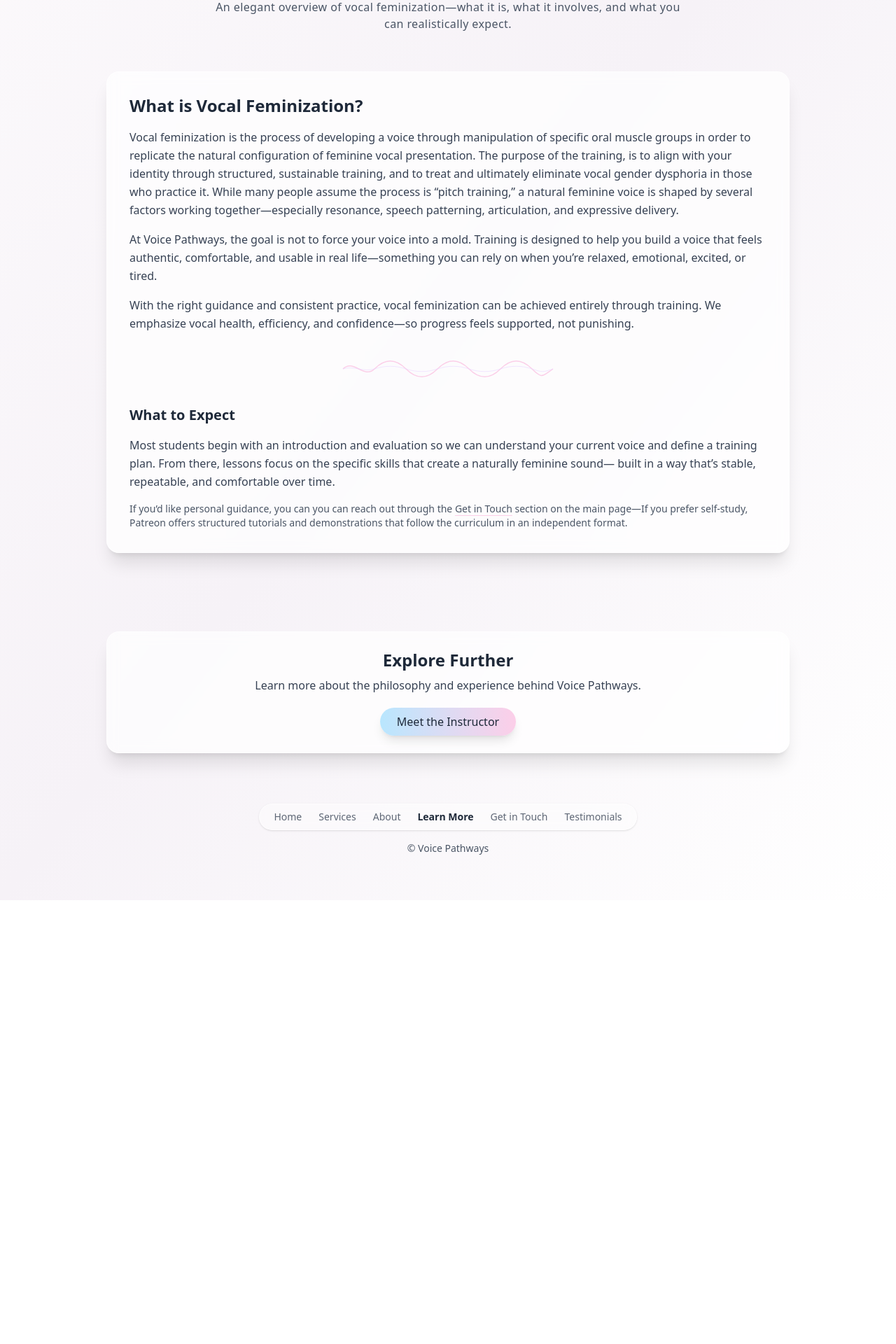
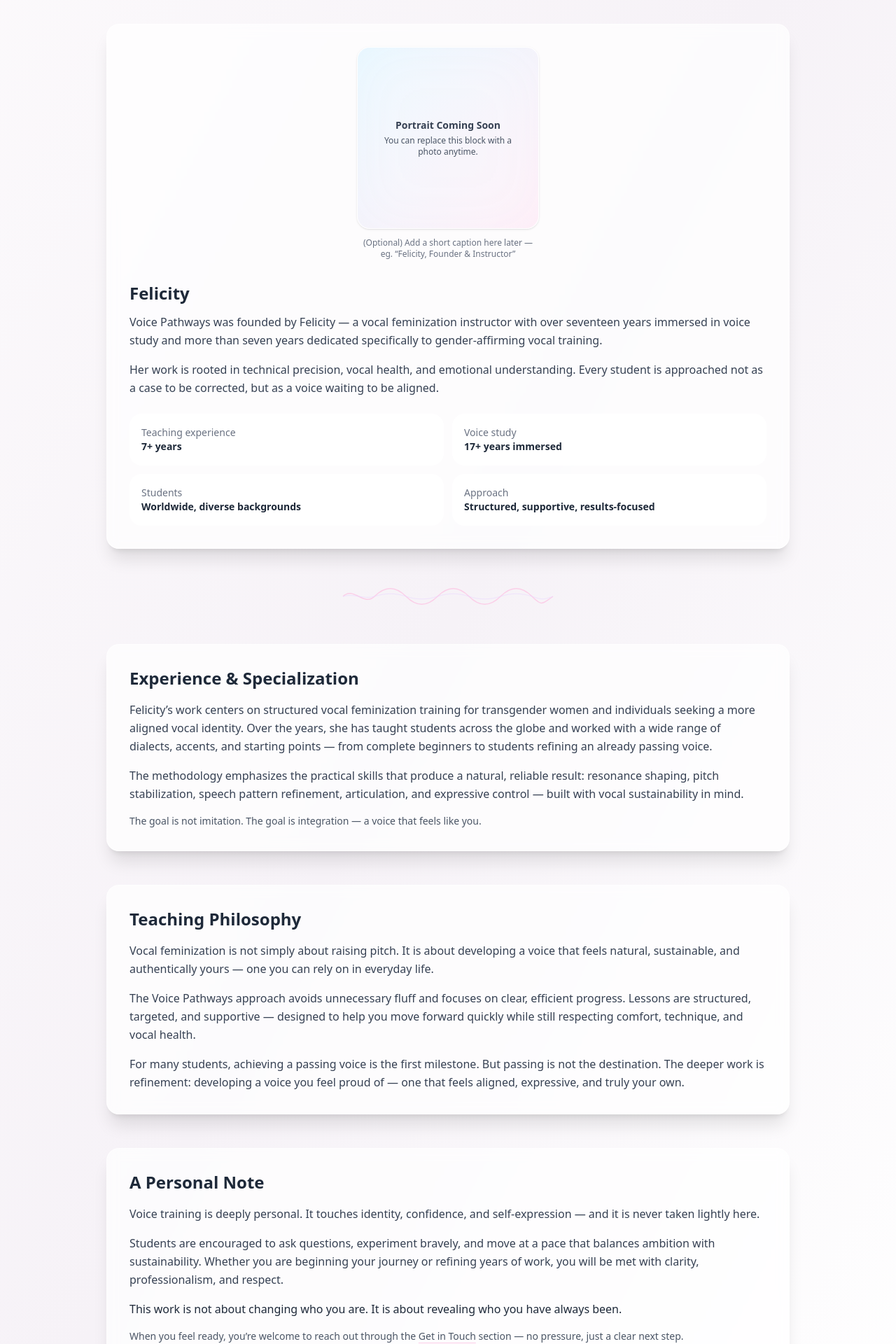
Before and after one commit to Aeriebella/Voice-Pathways, a Next.js app: page /learn/meet-the-instructor in a window 1280 px wide. Shown: the part 360-2280 px from the top of the page at 70% size. Before the commit the page ends 1646 px from the top, so only its background shows below. Built offline with nearby package versions, Linux system fonts and the light colour scheme.

Commit message:
Update page.tsx

```diff
--- a/app/learn/meet-the-instructor/page.tsx
+++ b/app/learn/meet-the-instructor/page.tsx
@@ -1,12 +1,12 @@
 import type { Metadata } from 'next'
 
 export const metadata: Metadata = {
-  title: 'Learn More: Vocal Feminization | Voice Pathways',
+  title: 'Meet the Instructor | Voice Pathways',
   description:
-    'A clear, compassionate overview of vocal feminization—what it is, what it involves, and how Voice Pathways approaches sustainable, results-focused voice training.',
+    'Meet Felicity, founder of Voice Pathways — a results-focused vocal feminization instructor with years of dedicated experience, global students, and a compassionate, structured approach.',
 }
 
-export default function VocalFeminizationLearnPage() {
+export default function MeetTheInstructorPage() {
   return (
     <div className="relative min-h-screen overflow-x-hidden bg-gradient-to-br from-[#fcfafc] via-[#f6f2f7] to-white text-gray-800">
       {/* soft ambient glow (pearl) */}
@@ -23,7 +23,7 @@ export default function VocalFeminizationLearnPage() {
           className="pointer-events-none absolute inset-x-0 top-0 h-24 bg-gradient-to-b from-white/70 to-transparent"
         />
 
-        {/* Nav pill (matches homepage vibe) */}
+        {/* Nav pill (matches your site style) */}
         <nav className="mt-1 max-w-full flex items-center justify-start sm:justify-center gap-x-4 sm:gap-x-6 gap-y-2 text-sm text-gray-700/80 rounded-full border border-white/60 bg-white/40 px-4 sm:px-5 py-2 shadow-sm backdrop-blur overflow-x-auto">
           <a href="/#home" className="hover:underline">
             Home
@@ -34,7 +34,10 @@ export default function VocalFeminizationLearnPage() {
           <a href="/#about" className="hover:underline">
             About
           </a>
-          <span className="font-semibold text-gray-800">Learn More</span>
+          <a href="/learn/vocal-feminization" className="hover:underline">
+            Learn More
+          </a>
+          <span className="font-semibold text-gray-800">Meet the Instructor</span>
           <a href="/#apply" className="hover:underline">
             Get in Touch
           </a>
@@ -43,56 +46,87 @@ export default function VocalFeminizationLearnPage() {
           </a>
         </nav>
 
+        {/* Logo (same vibe as other pages) */}
         <img
           src="/logo.png"
           alt="Voice Pathways logo"
-          className="h-36 sm:h-48 w-auto -mb-1 mt-2 opacity-95 drop-shadow-sm"
+          className="h-28 sm:h-32 w-auto mt-3 opacity-95 drop-shadow-sm"
+          draggable={false}
         />
 
-        <h1 className="mt-4 text-3xl sm:text-5xl font-semibold tracking-wide font-['Playfair_Display']">
-          Learn More: Vocal Feminization
+        <h1 className="mt-1 text-3xl sm:text-5xl font-semibold tracking-wide font-['Playfair_Display']">
+          Meet the Instructor
         </h1>
+
         <p className="mt-2 text-base tracking-wide text-gray-600 max-w-2xl">
-          An elegant overview of vocal feminization—what it is, what it involves, and what you can realistically expect.
+          A little more about the person behind Voice Pathways — the approach, the experience, and the care that shapes
+          every lesson.
         </p>
       </header>
 
       <main className="relative max-w-5xl mx-auto grid gap-10 sm:gap-12 px-4 sm:px-6 py-8 sm:py-10 z-10">
+        {/* Portrait + quick facts */}
         <section className="rounded-2xl shadow-xl backdrop-blur bg-white/70 border border-white/60">
-          <div className="p-6 sm:p-8">
-            <h2 className="text-2xl font-semibold">What is Vocal Feminization?</h2>
+          <div className="p-6 sm:p-8 grid gap-8 md:grid-cols-[260px,1fr] items-start">
+            {/* Portrait placeholder */}
+            <div className="mx-auto w-full max-w-[260px]">
+              <div className="relative aspect-square rounded-2xl border border-white/60 bg-white/55 shadow-sm overflow-hidden">
+                <div
+                  aria-hidden="true"
+                  className="absolute inset-0 bg-gradient-to-br from-sky-200/35 to-pink-200/35"
+                />
+                <div aria-hidden="true" className="absolute inset-0 blur-2xl opacity-70 bg-white/40" />
+                <div className="relative h-full w-full flex items-center justify-center text-center p-6">
+                  <div>
+                    <p className="text-sm font-semibold text-gray-700">Portrait Coming Soon</p>
+                    <p className="mt-1 text-xs text-gray-600">
+                      You can replace this block with a photo anytime.
+                    </p>
+                  </div>
+                </div>
+              </div>
 
-            <div className="mt-4 space-y-4 text-gray-700 leading-relaxed">
-              <p>
-                Vocal feminization is the process of developing a voice through manipulation of specific
-                 oral muscle groups in order to replicate the natural configuration of feminine vocal presentation.
-                 The purpose of the training, is to align with your identity through structured,
-                sustainable training, and to treat and ultimately eliminate vocal gender dysphoria in those who practice it.
-                 While many people assume the process is “pitch training,” a natural feminine voice is
-                shaped by several factors working together—especially resonance, speech patterning, articulation, and
-                expressive delivery.
-              </p>
-
-              <p>
-                At Voice Pathways, the goal is not to force your voice into a mold. Training is designed to help you build
-                a voice that feels authentic, comfortable, and usable in real life—something you can rely on when you’re
-                relaxed, emotional, excited, or tired.
-              </p>
-
-              <p>
-                With the right guidance and consistent practice, vocal feminization can be achieved entirely through
-                training. We emphasize vocal health, efficiency, and confidence—so progress feels supported, not punishing.
+              <p className="mt-3 text-xs text-gray-500 text-center">
+                (Optional) Add a short caption here later — eg. “Felicity, Founder & Instructor”
               </p>
             </div>
 
-            {/* soundwave divider */}
-            <div className="mt-8 flex justify-center">
-              <svg
-                className="h-10 w-full max-w-2xl"
-                viewBox="0 0 300 40"
-                fill="none"
-                xmlns="http://www.w3.org/2000/svg"
+            {/* Intro / summary */}
+            <div>
+              <h2 className="text-2xl font-semibold">Felicity</h2>
+              <p className="mt-3 text-gray-700 leading-relaxed">
+                Voice Pathways was founded by Felicity — a vocal feminization instructor with over seventeen years immersed
+                in voice study and more than seven years dedicated specifically to gender-affirming vocal training.
+              </p>
+
+              <p className="mt-4 text-gray-700 leading-relaxed">
+                Her work is rooted in technical precision, vocal health, and emotional understanding. Every student is
+                approached not as a case to be corrected, but as a voice waiting to be aligned.
+              </p>
+
+              <div className="mt-6 grid sm:grid-cols-2 gap-3 text-sm">
+                {[
+                  { label: 'Teaching experience', value: '7+ years' },
+                  { label: 'Voice study', value: '17+ years immersed' },
+                  { label: 'Students', value: 'Worldwide, diverse backgrounds' },
+                  { label: 'Approach', value: 'Structured, supportive, results-focused' },
+                ].map((item) => (
+                  <div
+                    key={item.label}
+                    className="rounded-2xl border border-white/60 bg-white/60 backdrop-blur p-4"
                   >
+                    <p className="text-gray-500">{item.label}</p>
+                    <p className="font-semibold text-gray-800">{item.value}</p>
+                  </div>
+                ))}
+              </div>
+            </div>
+          </div>
+        </section>
+
+        {/* Divider (soundwave) */}
+        <div className="flex justify-center">
+          <svg className="h-10 w-full max-w-2xl" viewBox="0 0 300 40" fill="none" xmlns="http://www.w3.org/2000/svg">
             <path
               d="M0 20 C15 5 30 35 45 20 S75 5 90 20 S120 35 135 20 S165 5 180 20 S210 35 225 20 S255 5 270 20 S285 30 300 20"
               stroke="#FBCFE8"
@@ -109,63 +143,101 @@ export default function VocalFeminizationLearnPage() {
           </svg>
         </div>
 
-            <h3 className="mt-8 text-xl font-semibold">What to Expect</h3>
+        {/* Experience */}
+        <section className="rounded-2xl shadow-xl backdrop-blur bg-white/70 border border-white/60">
+          <div className="p-6 sm:p-8">
+            <h2 className="text-2xl font-semibold">Experience & Specialization</h2>
             <div className="mt-4 space-y-4 text-gray-700 leading-relaxed">
               <p>
-                Most students begin with an introduction and evaluation so we can understand your current voice and define
-                a training plan. From there, lessons focus on the specific skills that create a naturally feminine sound—
-                built in a way that’s stable, repeatable, and comfortable over time.
+                Felicity’s work centers on structured vocal feminization training for transgender women and individuals
+                seeking a more aligned vocal identity. Over the years, she has taught students across the globe and worked
+                with a wide range of dialects, accents, and starting points — from complete beginners to students refining
+                an already passing voice.
               </p>
-
+              <p>
+                The methodology emphasizes the practical skills that produce a natural, reliable result: resonance shaping,
+                pitch stabilization, speech pattern refinement, articulation, and expressive control — built with vocal
+                sustainability in mind.
+              </p>
               <p className="text-sm text-gray-600">
-                If you’d like personal guidance, you can  you can reach out through the{' '}
-                <a href="/#apply" className="underline decoration-pink-200 underline-offset-4 hover:decoration-pink-300">
-                  Get in Touch
-                </a>{' '}
-                section on the main page—If you prefer self-study, Patreon
-                offers structured tutorials and demonstrations that follow the curriculum in an independent format.
+                The goal is not imitation. The goal is integration — a voice that feels like you.
               </p>
             </div>
           </div>
         </section>
-<section className="mt-16">
-  <div className="rounded-2xl shadow-xl backdrop-blur bg-white/70 border border-white/60 p-6 text-center">
-    <h2 className="text-2xl font-semibold">Explore Further</h2>
-    <p className="mt-2 text-gray-700 max-w-xl mx-auto">
-      Learn more about the philosophy and experience behind Voice Pathways.
+
+        {/* Philosophy */}
+        <section className="rounded-2xl shadow-xl backdrop-blur bg-white/70 border border-white/60">
+          <div className="p-6 sm:p-8">
+            <h2 className="text-2xl font-semibold">Teaching Philosophy</h2>
+            <div className="mt-4 space-y-4 text-gray-700 leading-relaxed">
+              <p>
+                Vocal feminization is not simply about raising pitch. It is about developing a voice that feels natural,
+                sustainable, and authentically yours — one you can rely on in everyday life.
               </p>
-
-    <div className="mt-5">
-      <a
-        href="/learn/meet-the-instructor"
-        className="inline-flex items-center justify-center rounded-full px-6 py-2 shadow-lg bg-gradient-to-r from-sky-200 to-pink-200 text-gray-800 hover:from-sky-300 hover:to-pink-300 transition active:scale-[0.98]"
-      >
-        Meet the Instructor
-      </a>
+              <p>
+                The Voice Pathways approach avoids unnecessary fluff and focuses on clear, efficient progress. Lessons are
+                structured, targeted, and supportive — designed to help you move forward quickly while still respecting
+                comfort, technique, and vocal health.
+              </p>
+              <p>
+                For many students, achieving a passing voice is the first milestone. But passing is not the destination.
+                The deeper work is refinement: developing a voice you feel proud of — one that feels aligned, expressive,
+                and truly your own.
+              </p>
             </div>
           </div>
         </section>
+
+        {/* Personal note */}
+        <section className="rounded-2xl shadow-xl backdrop-blur bg-white/70 border border-white/60">
+          <div className="p-6 sm:p-8">
+            <h2 className="text-2xl font-semibold">A Personal Note</h2>
+            <div className="mt-4 space-y-4 text-gray-700 leading-relaxed">
+              <p>
+                Voice training is deeply personal. It touches identity, confidence, and self-expression — and it is never
+                taken lightly here.
+              </p>
+              <p>
+                Students are encouraged to ask questions, experiment bravely, and move at a pace that balances ambition
+                with sustainability. Whether you are beginning your journey or refining years of work, you will be met
+                with clarity, professionalism, and respect.
+              </p>
+              <p className="font-medium text-gray-800">
+                This work is not about changing who you are. It is about revealing who you have always been.
+              </p>
+
+              <p className="text-sm text-gray-600">
+                When you feel ready, you’re welcome to reach out through the{' '}
+                <a
+                  href="/#apply"
+                  className="underline decoration-pink-200 underline-offset-4 hover:decoration-pink-300"
+                >
+                  Get in Touch
+                </a>{' '}
+                section — no pressure, just a clear next step.
+              </p>
+            </div>
+          </div>
+        </section>
+
+        {/* Footer nav */}
         <footer className="text-center p-6 flex flex-col items-center gap-4 text-sm text-gray-600">
           <nav className="flex flex-wrap items-center justify-center gap-x-6 gap-y-2 text-sm text-gray-700/80 rounded-full border border-white/60 bg-white/40 px-5 py-2 shadow-sm backdrop-blur">
             <a href="/#home" className="hover:underline">
               Home
             </a>
-            <a href="/#services" className="hover:underline">
-              Services
+            <a href="/learn/vocal-feminization" className="hover:underline">
+              Learn More
             </a>
-            <a href="/#about" className="hover:underline">
-              About
+            <a href="/learn/meet-the-instructor" className="hover:underline font-semibold text-gray-800">
+              Meet the Instructor
             </a>
-            <span className="font-semibold text-gray-800">Learn More</span>
             <a href="/#apply" className="hover:underline">
               Get in Touch
             </a>
-            <a href="/#testimonials" className="hover:underline">
-              Testimonials
-            </a>
           </nav>
           <div>© Voice Pathways</div>
-          {/* Explore Further */}
         </footer>
       </main>
     </div>
```
Lines whose indentation alone changed are shown as unchanged.
